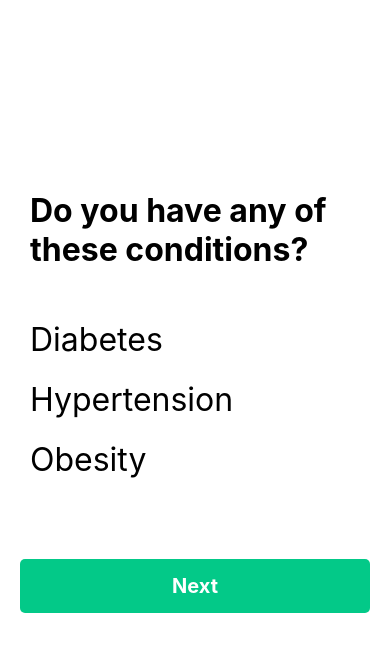
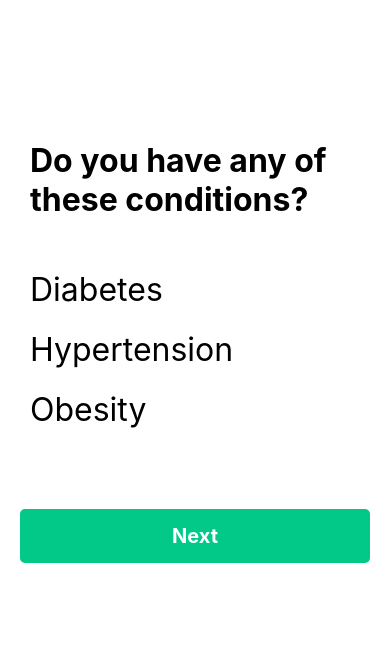
Before and after one commit to edbert-fl/my_fridge, a React Native app: screen /HealthConditions in a window 390 px wide. Shown: the top 652 px of the page. Built offline with nearby package versions, Linux system fonts and the light colour scheme.

Commit message:
Increased bottom padding to be visually center

```diff
--- a/app/screens/HealthConditionsScreen.tsx
+++ b/app/screens/HealthConditionsScreen.tsx
@@ -93,10 +93,10 @@ const HealthConditionsScreen = () => {
 const styles = StyleSheet.create({
   container: {
     flex: 1,
-    paddingBottom: 50,
+    paddingBottom: 150,
     backgroundColor: theme.colors.background,
     paddingHorizontal: 20,
-    justifyContent: "center"
+    justifyContent: "center",
   },
   card: {
     backgroundColor: theme.colors.surface,
```
